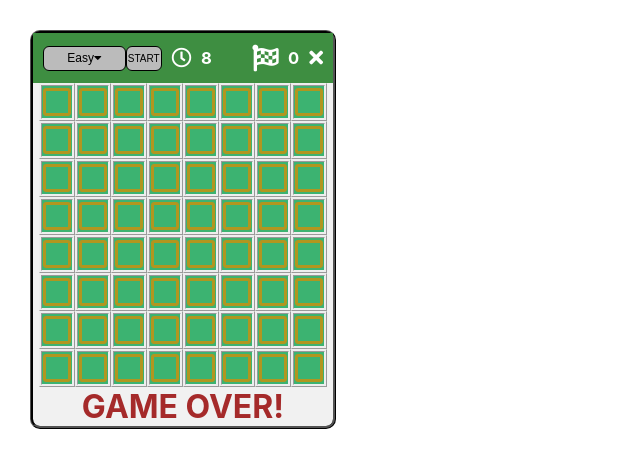
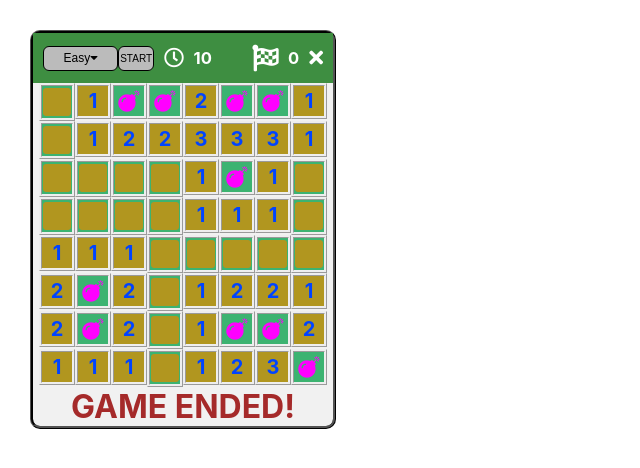
Before and after one commit to alibas01/minesweeper, a React (Create React App) app: page / in a window 1280 px wide. Both pictures are taken after a click on the icon 316 px from the left and 58 px from the top of the page. Shown: the top 468 px of the page, without its empty margins (0-640 px from the left). Built offline with nearby package versions, Linux system fonts and the light colour scheme.

Commit message:
game end option

```diff
--- a/src/components/App.jsx
+++ b/src/components/App.jsx
@@ -16,6 +16,10 @@ function App() {
     setFlagCount,
     freeze,
     setFreeze,
+    start,
+    setStart,
+    end,
+    setEnd,
   } = useConditionsData();
 
   const adjustClass = function(difficulty) {
@@ -39,6 +43,10 @@ function App() {
         flagCount={flagCount}
         freeze={freeze}
         setFreeze={setFreeze}
+        start={start}
+        setStart={setStart}
+        setEnd={setEnd}
+        end={end}
       />
       <Table
         table={table}
@@ -47,6 +55,7 @@ function App() {
         setFlagCount={setFlagCount}
         freeze={freeze}
         setFreeze={setFreeze}
+        end={end}
       />
     </div>
   );
--- a/src/components/Nav.jsx
+++ b/src/components/Nav.jsx
@@ -5,10 +5,21 @@ import Timer from "./Timer";
 import "../style/Nav.css";
 
 export default function Nav(props) {
-  const { show, setShow, difficulty, setDifficulty, flagCount, freeze, setFreeze } =
-    props;
+  const {
+    show,
+    setShow,
+    difficulty,
+    setDifficulty,
+    flagCount,
+    freeze,
+    setFreeze,
+    start,
+    setStart,
+    setEnd,
+    end,
+  } = props;
 
-    //console.log(props);
+  //console.log(props);
   const adjustClass = function (difficulty) {
     let clas = "nav-";
     if (difficulty === "Easy") {
@@ -24,7 +35,8 @@ export default function Nav(props) {
     <nav className={adjustClass(difficulty)}>
       <div className="dropdown">
         <button className="dropbtn" onClick={() => setShow((s) => !s)}>
-        {difficulty}<i className="fas fa-caret-down"></i>
+          {difficulty}
+          <i className="fas fa-caret-down"></i>
         </button>
         <div
           className="dropdown-content"
@@ -57,25 +69,37 @@ export default function Nav(props) {
         </div>
       </div>
       <div className="difficulty">
-        <button className="diffbtn" onClick={() => setFreeze(false)}>
+        <button
+          className="diffbtn"
+          onClick={() => {
+            setFreeze(false);
+            setStart(start + 1);
+          }}
+        >
           START{" "}
         </button>
       </div>
-      <div className={difficulty==="Easy"? "clock-Easy":"clock"}>
+      <div className={difficulty === "Easy" ? "clock-Easy" : "clock"}>
         <i className="far fa-clock"></i>
         &nbsp;&nbsp;
-        <Timer
-        freeze={freeze}
-        />
+        <Timer freeze={freeze} start={start} end={end} />
       </div>
       <ul className="nav-menu">
-        <li className={difficulty==="Easy"? "nav-menu-item-Easy":"nav-menu-item"}>
+        <li
+          className={
+            difficulty === "Easy" ? "nav-menu-item-Easy" : "nav-menu-item"
+          }
+        >
           <i className="fas fa-flag-checkered fa-lg"></i>
           &nbsp;&nbsp;
           <h5>{flagCount}</h5>
         </li>
-        <li className={difficulty==="Easy"? "nav-menu-item-Easy":"nav-menu-item"}>
-          <i className="fas fa-times" onClick={() => setFreeze(true)}></i>
+        <li
+          className={
+            difficulty === "Easy" ? "nav-menu-item-Easy" : "nav-menu-item"
+          }
+        >
+          <i className="fas fa-times" onClick={() => setEnd(true)}></i>
         </li>
       </ul>
     </nav>
--- a/src/components/Row.jsx
+++ b/src/components/Row.jsx
@@ -14,6 +14,7 @@ export default function Table(props) {
     freeze,
     setFreeze,
     rowIndex,
+    end
   } = props;
 
   const row = table[rowIndex];
@@ -42,6 +43,7 @@ export default function Table(props) {
             setFlagCount={setFlagCount}
             freeze={freeze}
             setFreeze={setFreeze}
+            end={end}
           />
         );
       })}
--- a/src/components/Square.jsx
+++ b/src/components/Square.jsx
@@ -13,6 +13,7 @@ export default function Square(props) {
   const setFlagCount = props.setFlagCount;
   const freeze = props.freeze;
   const setFreeze = props.setFreeze;
+  const end = props.end;
 
   const squareMode = function () {
     if (view === "flag") {
@@ -50,9 +51,26 @@ export default function Square(props) {
     }
   };
 
+  const endedMode = function () {
+    if (end) {
+      if ((view === "hidden" || view === "flag") && value)
+        return <i className="fas fa-bomb fa-lg" />;
+      else if ((view === "hidden" || view === "flag") && numberBombs === 0 )
+        return <i className="fas fa-square fa-2x"></i>;
+      else if ((view === "hidden" || view === "flag") && numberBombs !== 0 ) {
+        return(
+            <div className="numbericon">
+            <p>{`${numberBombs}`}</p>
+          </div>
+        );
+        }
+      }
+  };
+
+
   return (
     <div>
-    {squareMode()}
+    {end ? endedMode() : squareMode()}
     </div>
   );
 }
--- a/src/components/Table.jsx
+++ b/src/components/Table.jsx
@@ -6,7 +6,7 @@ import Row from "./Row";
 import "../style/Table.css";
 
 export default function Table(props) {
-  const { difficulty, table, flagCount, setFlagCount, freeze, setFreeze } =
+  const { difficulty, table, flagCount, setFlagCount, freeze, setFreeze, end } =
     props;
 
   // const prepareT = table.map((row, rowIndex) => {
@@ -32,12 +32,14 @@ export default function Table(props) {
               setFreeze={setFreeze}
               flagCount={flagCount}
               setFlagCount={setFlagCount}
+              end={end}
             />
           );
         })}
       </div>
      {freeze && <div className="game-over">GAME OVER!</div> }
      { (difficulty==="Easy" && flagCount===10) || (difficulty==="Medium" && flagCount===40) || (difficulty==="Easy" && flagCount===120) ? <div className="game-over">YOU WIN!</div> : null}
+     {end && <div className="game-over">GAME ENDED!</div> }
     </div>
   );
 }
--- a/src/components/Timer.jsx
+++ b/src/components/Timer.jsx
@@ -5,10 +5,12 @@ const Timer = (props) => {
     const {initialSeconds = 0} = props;
     const [seconds, setSeconds ] =  useState(initialSeconds);
     const freeze = props.freeze;
+    const start = props.start;
+    const end = props.end;
 
     useEffect(()=>{
       let myInterval = setInterval(() => {
-        if(!freeze){
+        if(!freeze && !end){
           setSeconds(seconds => seconds + 1);
         }
           }, 1000)
--- a/src/hooks/useConditionsData.js
+++ b/src/hooks/useConditionsData.js
@@ -6,6 +6,8 @@ export default function useConditionsData() {
   const [show, setShow] = useState(false);
   const [flagCount, setFlagCount] = useState(0);
   const [freeze, setFreeze] = useState(false);
+  const [start, setStart] = useState(0);
+  const [end, setEnd] = useState(false);
   const [table, setTable] = useState([
     [0, 0, 0, 0, 0, 0, 0, 0],
     [0, 0, 0, 0, 0, 0, 0, 0],
@@ -20,7 +22,7 @@ export default function useConditionsData() {
   useEffect(() => {
     setTable(prepareTable(difficulty));
     //when play clicks, the table is reset
-  }, []);
+  }, [start]);
 
   return {
     difficulty,
@@ -33,5 +35,9 @@ export default function useConditionsData() {
     setFlagCount,
     freeze,
     setFreeze,
+    start,
+    setStart,
+    end,
+    setEnd,
   };
 }
--- a/src/style/App.css
+++ b/src/style/App.css
@@ -5,7 +5,7 @@
   border-color: black;
   border-radius: 10px;
   background-color: #f1f1f1;
-  width: 770px;
+  width: 880px;
   height: auto;
   margin: 30px;
 }
@@ -16,7 +16,7 @@
   border-color: black;
   border-radius: 10px;
   background-color: #f1f1f1;
-  width: 550px;
+  width: 580px;
   height: auto;
   margin: 30px;
 }
--- a/src/style/Nav.css
+++ b/src/style/Nav.css
@@ -16,7 +16,7 @@
   justify-content: space-between;
   background-color: #3e8e41;
   height: 50px;
-  width: 550px;
+  width: 580px;
   position: sticky;
   top: 0;
   left: 0;
@@ -28,7 +28,7 @@
   justify-content: space-between;
   background-color: #3e8e41;
   height: 50px;
-  width: 770px;
+  width: 880px;
   position: sticky;
   top: 0;
   left: 0;
```
